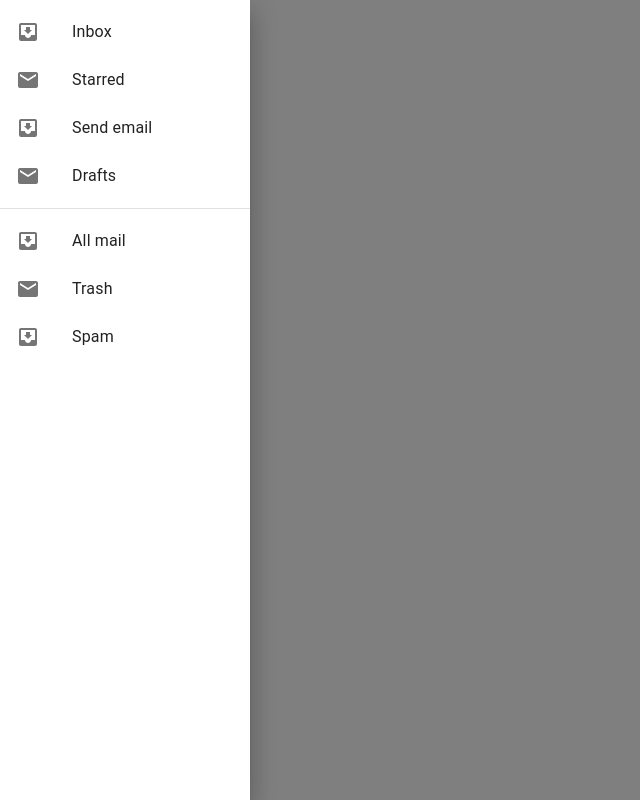
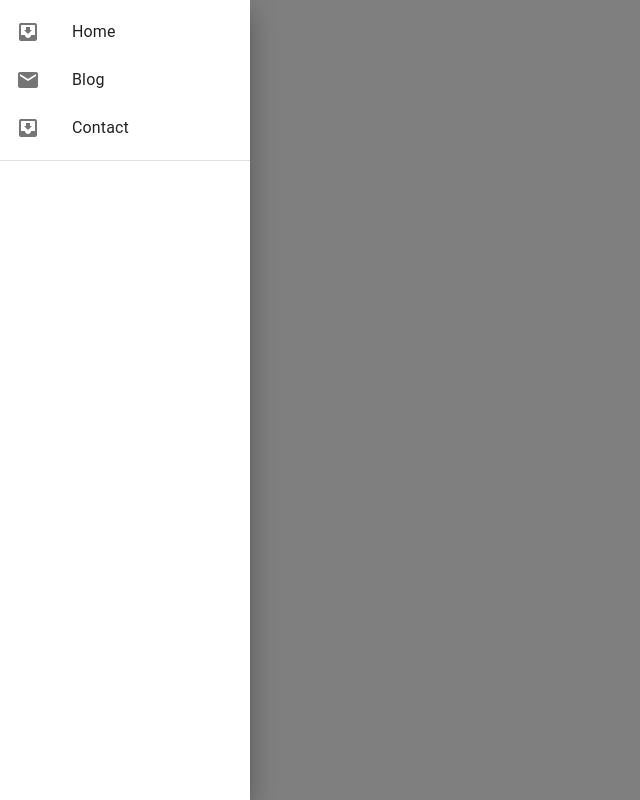
Before and after one commit to ciarancoady98/ciarancoady98.github.io, a React (Create React App) app in the folder my-portfolio-app/: page / in a window 1280 px wide. Both pictures are taken after a click on the button "menu". Shown: the whole page, without its empty margins (0-640 px from the left). Built offline with nearby package versions, Linux system fonts and the light colour scheme.

Commit message:
Updates to the menu component

```diff
--- a/my-portfolio-app/src/AppDrawer.js
+++ b/my-portfolio-app/src/AppDrawer.js
@@ -49,7 +49,7 @@ export default function TemporaryDrawer() {
       onKeyDown={toggleDrawer(anchor, false)}
     >
       <List>
-        {['Inbox', 'Starred', 'Send email', 'Drafts'].map((text, index) => (
+        {['Home', 'Blog', 'Contact'].map((text, index) => (
           <ListItem button key={text}>
             <ListItemIcon>{index % 2 === 0 ? <InboxIcon /> : <MailIcon />}</ListItemIcon>
             <ListItemText primary={text} />
@@ -57,14 +57,6 @@ export default function TemporaryDrawer() {
         ))}
       </List>
       <Divider />
-      <List>
-        {['All mail', 'Trash', 'Spam'].map((text, index) => (
-          <ListItem button key={text}>
-            <ListItemIcon>{index % 2 === 0 ? <InboxIcon /> : <MailIcon />}</ListItemIcon>
-            <ListItemText primary={text} />
-          </ListItem>
-        ))}
-      </List>
     </div>
   );
 
```
